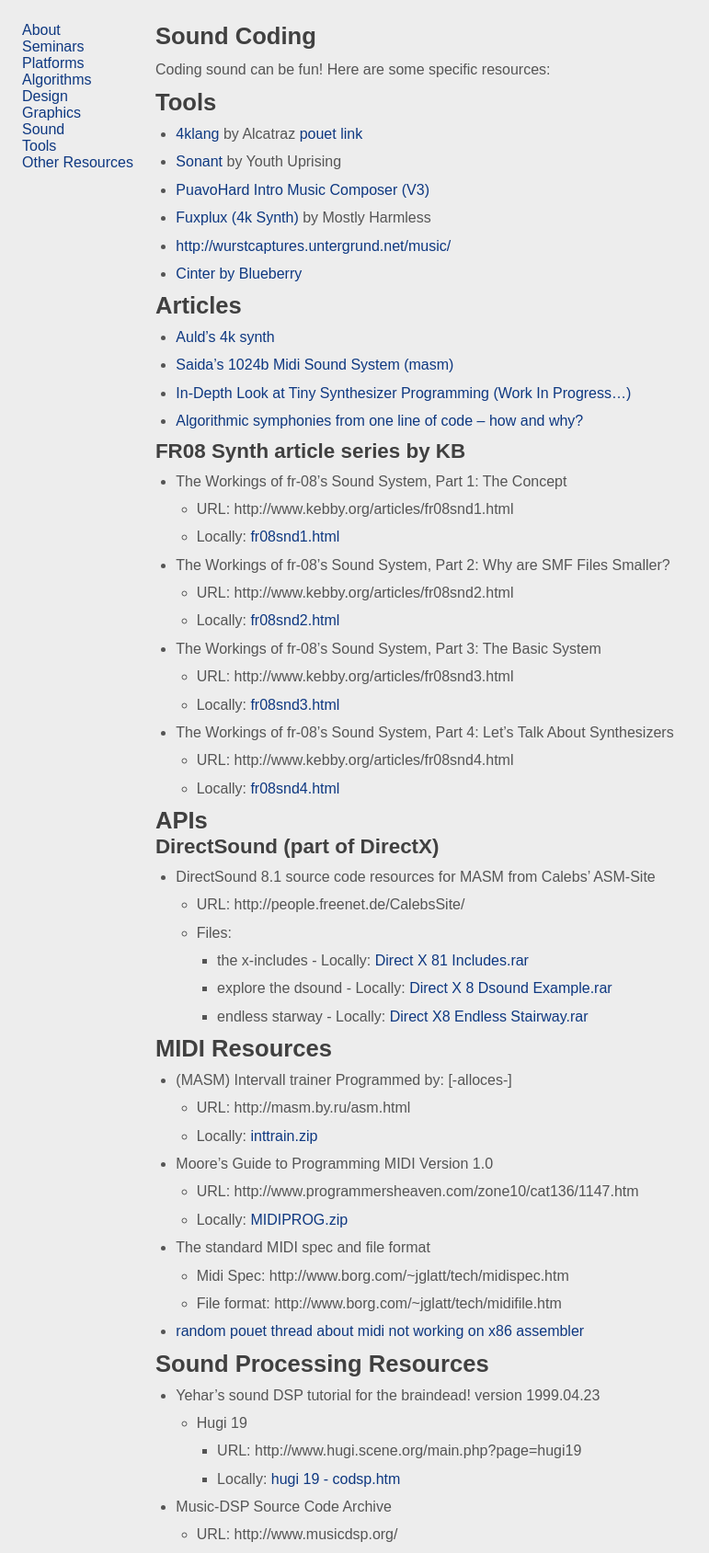
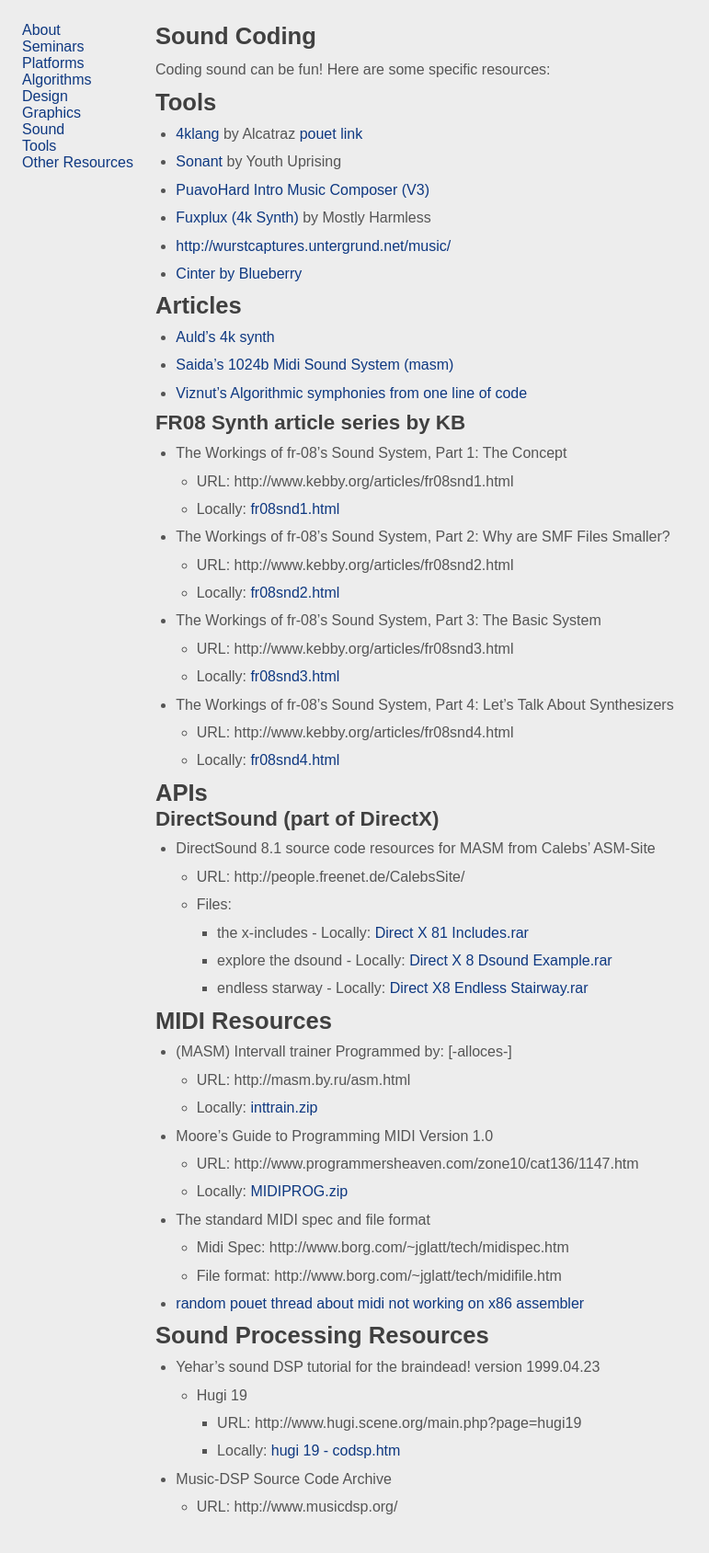
Before and after one commit to in4k/in4k.github.io, a Jekyll site: the page built from wiki/sound-coding.markdown, in a window 1280 px wide. Shown: the whole page at 92% size, without its empty margins (0-771 px from the left). Built offline with Jekyll 4.4.1, drawn with Linux system fonts in a browser that asks for light colours; some web fonts are replaced; after the commit the page ends 1658 px from its top, so only the background shows below that.

Commit message:
Update sound-coding.markdown

```diff
--- a/wiki/sound-coding.markdown
+++ b/wiki/sound-coding.markdown
@@ -18,8 +18,7 @@
 
 * [Auld's 4k synth](aulds-4k-synth)
 * [Saida's 1024b Midi Sound System (masm)](saidas-1024b-sound-system)
-* [In-Depth Look at Tiny Synthesizer Programming (Work In Progress...)](in-depth-look-at-tiny-synthesizer-programming)
-* [Algorithmic symphonies from one line of code -- how and why?](http://countercomplex.blogspot.pt/2011/10/algorithmic-symphonies-from-one-line-of.html)
+* [Viznut's Algorithmic symphonies from one line of code](http://countercomplex.blogspot.pt/2011/10/algorithmic-symphonies-from-one-line-of.html)
 
 ## FR08 Synth article series by KB
 
```
